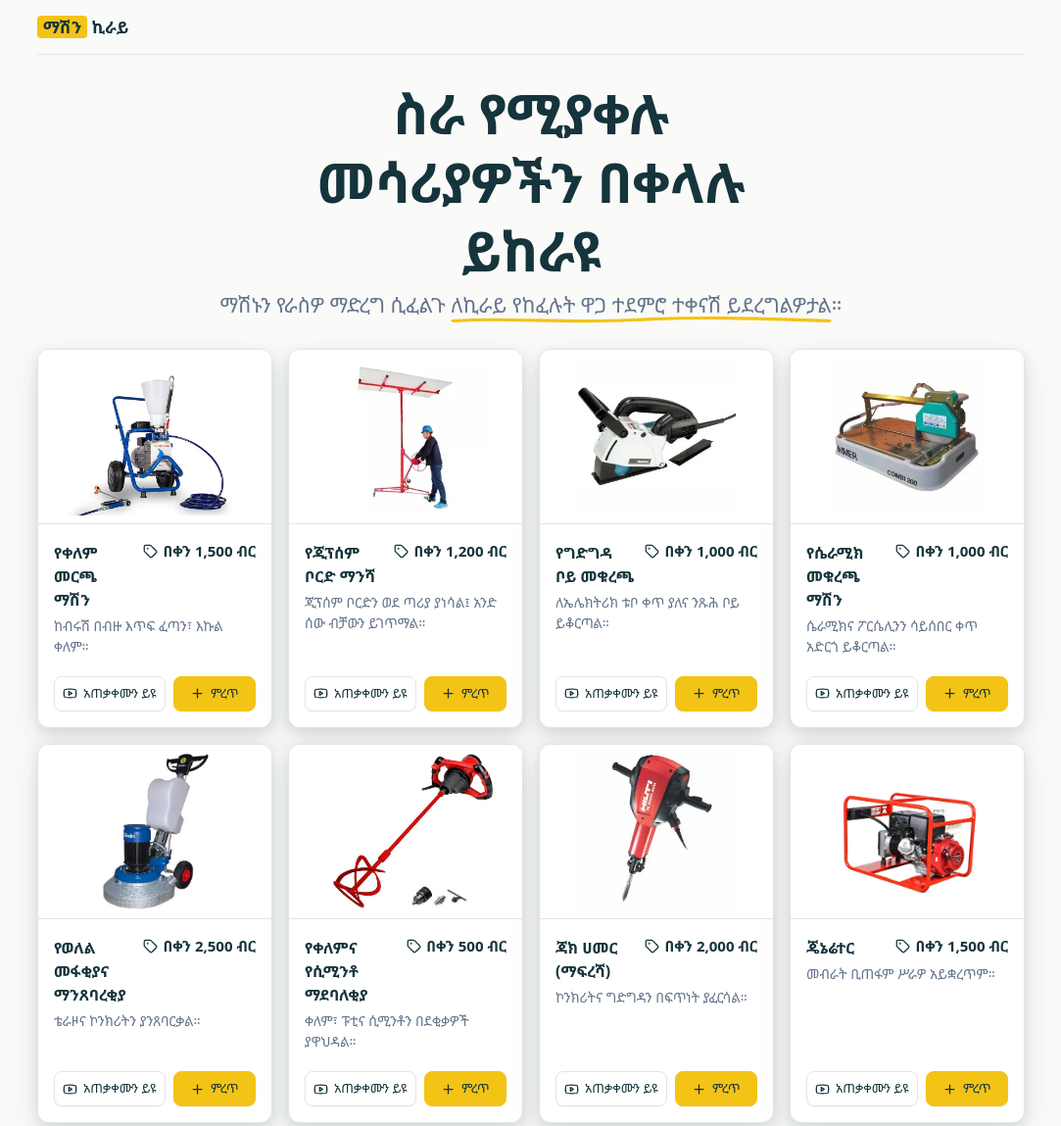
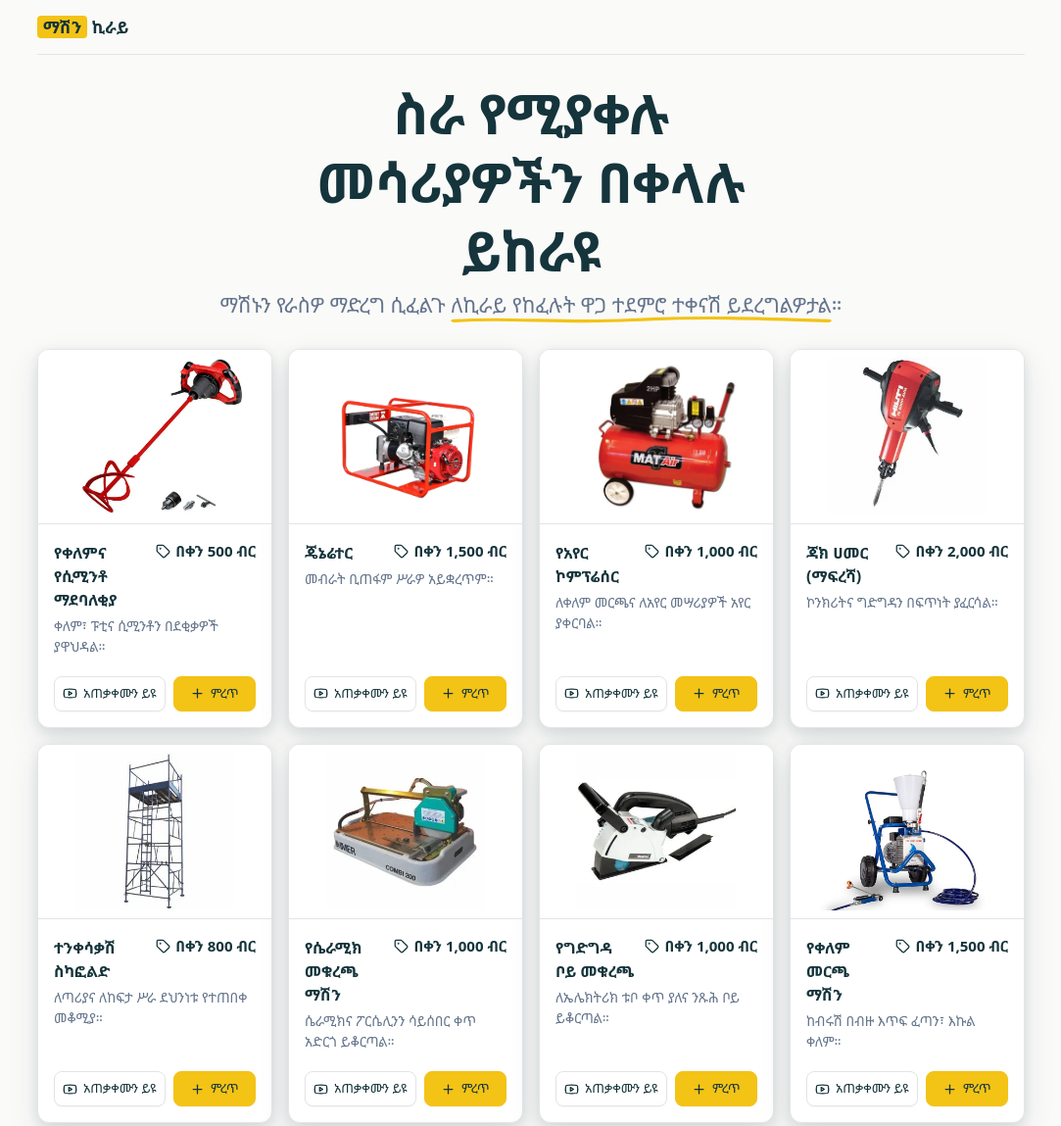
Before and after one commit to y123hak/muya-kiray, a plain HTML site: page index.html in a window 1280 px wide. Shown: the top 1149 px of the page at 98% size, without its empty margins (98-1181 px from the left). Drawn offline with Linux system fonts and the light colour scheme.

Commit message:
Order machines by ease of use
Co-Authored-By: Claude Opus 5.5 <noreply@anthropic.com>

```diff
--- a/index.html
+++ b/index.html
@@ -81,16 +81,16 @@ footer{border-top:1px solid var(--border);padding:24px 0;font-size:13px;color:va
 <script>
 const TG = "muyakiray";
 const tools = [
+ ["paddle-mixer","","የቀለምና የሲሚንቶ ማደባለቂያ","ቀለም፣ ፑቲና ሲሚንቶን በደቂቃዎች ያዋህዳል።","500","Paddle mixer","dbdBmLYxolg"],
+ ["generator","","ጄኔሬተር","መብራት ቢጠፋም ሥራዎ አይቋረጥም።","1,500","Generator","ilHYANbW2kU"],
+ ["air-compressor","","የአየር ኮምፕሬሰር","ለቀለም መርጫና ለአየር መሣሪያዎች አየር ያቀርባል።","1,000","Air compressor","EXHshTaSzyY"],
+ ["jackhammer","","ጃክ ሀመር (ማፍረሻ)","ኮንክሪትና ግድግዳን በፍጥነት ያፈርሳል።","2,000","Jackhammer","Dq4pQ4dMKMk"],
+ ["scaffold-tower","","ተንቀሳቃሽ ስካፎልድ","ለጣሪያና ለከፍታ ሥራ ደህንነቱ የተጠበቀ መቆሚያ።","800","Scaffold tower","sZ_ICXvAv5M"],
+ ["tile-cutter-1200mm","ሴራሚክ","የሴራሚክ መቁረጫ ማሽን","ሴራሚክና ፖርሴሊንን ሳይሰበር ቀጥ አድርጎ ይቆርጣል።","1,000","Tile cutting machine","BqRf_zu-m_Y"],
+ ["wall-chaser","ኤሌክትሪክ","የግድግዳ ቦይ መቁረጫ","ለኤሌክትሪክ ቱቦ ቀጥ ያለና ንጹሕ ቦይ ይቆርጣል።","1,000","Wall chaser","ncJGMeNKW5Y"],
  ["airless-paint-sprayer","ቀለም","የቀለም መርጫ ማሽን","ከብሩሽ በብዙ እጥፍ ፈጣን፣ እኩል ቀለም።","1,500","Airless paint sprayer","eypGmxOPhBw"],
  ["gypsum-board-lift","ጂፕሰም","የጂፕሰም ቦርድ ማንሻ","ጂፕሰም ቦርድን ወደ ጣሪያ ያነሳል፤ አንድ ሰው ብቻውን ይገጥማል።","1,200","Gypsum board lift","_CfqhgqPhl4"],
- ["wall-chaser","ኤሌክትሪክ","የግድግዳ ቦይ መቁረጫ","ለኤሌክትሪክ ቱቦ ቀጥ ያለና ንጹሕ ቦይ ይቆርጣል።","1,000","Wall chaser","ncJGMeNKW5Y"],
- ["tile-cutter-1200mm","ሴራሚክ","የሴራሚክ መቁረጫ ማሽን","ሴራሚክና ፖርሴሊንን ሳይሰበር ቀጥ አድርጎ ይቆርጣል።","1,000","Tile cutting machine","BqRf_zu-m_Y"],
- ["floor-grinder-polisher","ወለል","የወለል መፋቂያና ማንጸባረቂያ","ቴራዞና ኮንክሪትን ያንጸባርቃል።","2,500","Floor grinder/polisher","Jt4ModA6r4Y"],
- ["paddle-mixer","","የቀለምና የሲሚንቶ ማደባለቂያ","ቀለም፣ ፑቲና ሲሚንቶን በደቂቃዎች ያዋህዳል።","500","Paddle mixer","dbdBmLYxolg"],
- ["jackhammer","","ጃክ ሀመር (ማፍረሻ)","ኮንክሪትና ግድግዳን በፍጥነት ያፈርሳል።","2,000","Jackhammer","Dq4pQ4dMKMk"],
- ["generator","","ጄኔሬተር","መብራት ቢጠፋም ሥራዎ አይቋረጥም።","1,500","Generator","ilHYANbW2kU"],
- ["scaffold-tower","","ተንቀሳቃሽ ስካፎልድ","ለጣሪያና ለከፍታ ሥራ ደህንነቱ የተጠበቀ መቆሚያ።","800","Scaffold tower","sZ_ICXvAv5M"],
- ["air-compressor","","የአየር ኮምፕሬሰር","ለቀለም መርጫና ለአየር መሣሪያዎች አየር ያቀርባል።","1,000","Air compressor","EXHshTaSzyY"]
+ ["floor-grinder-polisher","ወለል","የወለል መፋቂያና ማንጸባረቂያ","ቴራዞና ኮንክሪትን ያንጸባርቃል።","2,500","Floor grinder/polisher","Jt4ModA6r4Y"]
 ];
 document.getElementById("cards").innerHTML = tools.map(([img,cat,name,line,price,en,vid]) => `
  <div class="card">
```
